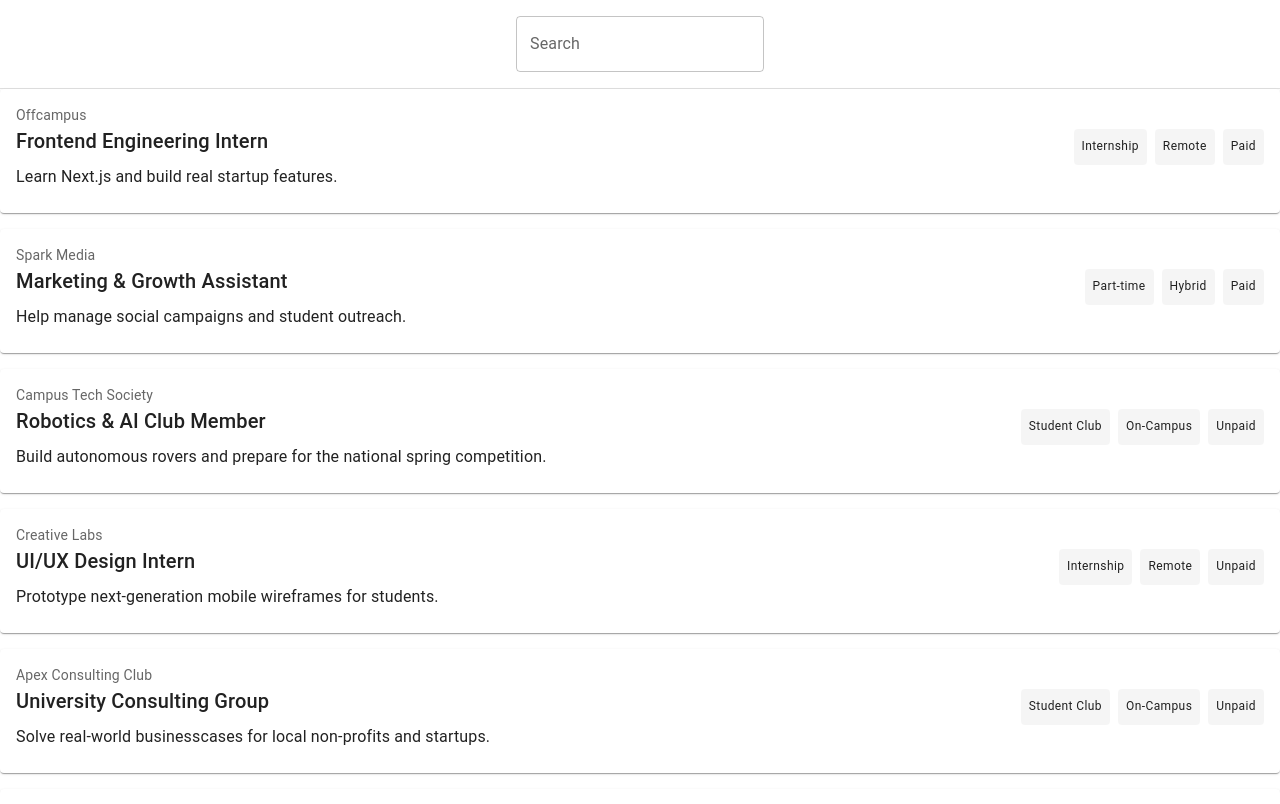
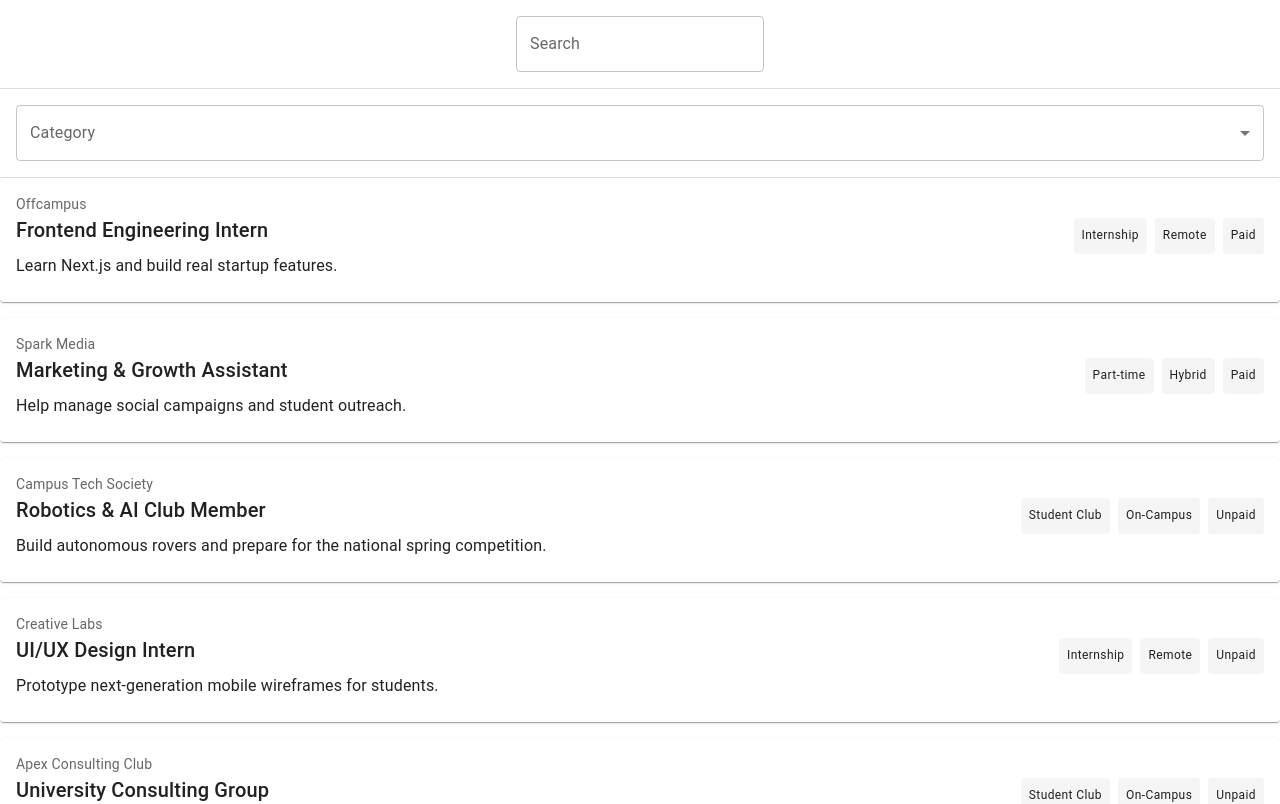
Before and after one commit to mostafabdelwahed/offcampus-frontend-intern-challenge, a Next.js app: page / in a window 1280 px wide. Shown: the top 804 px of the page. Built offline with nearby package versions, Linux system fonts and the light colour scheme.

Commit message:
Added Category Filter

```diff
--- /dev/null
+++ b/app/components/CategoryFilter.tsx
@@ -0,0 +1,47 @@
+import * as React from 'react';
+import Box from '@mui/material/Box';
+import InputLabel from '@mui/material/InputLabel';
+import MenuItem from '@mui/material/MenuItem';
+import FormControl from '@mui/material/FormControl';
+import Select, { SelectChangeEvent } from '@mui/material/Select';
+
+interface Props {
+    returnCategory: (category: string) => void
+}
+
+export default function CategoryFilter({ returnCategory }: Props) {
+  const [category, setCategory] = React.useState('');
+
+  const handleChange = (event: SelectChangeEvent) => {
+    setCategory(event.target.value as string);
+    returnCategory(event.target.value as string);
+  };
+
+  return (
+    <Box sx={{
+        display: 'flex',
+        justifyContent: 'center',
+        alignItems: 'center',
+        padding: 2,
+        backgroundColor: 'background.paper',
+        borderBottom: '1px solid',
+        borderColor: 'divider'
+        }}>
+      <FormControl fullWidth>
+        <InputLabel id="demo-simple-select-label">Category</InputLabel>
+        <Select
+          labelId="demo-simple-select-label"
+          id="demo-simple-select"
+          value={category}
+          label="Category"
+          onChange={handleChange}
+        >
+          <MenuItem value={"All"}>All</MenuItem>
+          <MenuItem value={"Internship"}>Internship</MenuItem>
+          <MenuItem value={"Student Club"}>Student Club</MenuItem>
+          <MenuItem value={"Part-time"}>Part-time</MenuItem>
+        </Select>
+      </FormControl>
+    </Box>
+  );
+}
--- a/app/page.tsx
+++ b/app/page.tsx
@@ -3,13 +3,14 @@
 import { useState } from "react";
 import OpportunityGrid from "./components/OpportunityGrid";
 import SearchBar from "./components/SearchBar";
-
-
+import CategoryFilter from "./components/CategoryFilter";
 
 export default function Home() {
   const [searchTerm, setSearchTerm] = useState("");
+  const [category, setCategory] = useState("All");
   return <>
     <SearchBar setSearchTerm={setSearchTerm} />
+    <CategoryFilter returnCategory={setCategory} />
     <OpportunityGrid />
   </>;
 }
```
